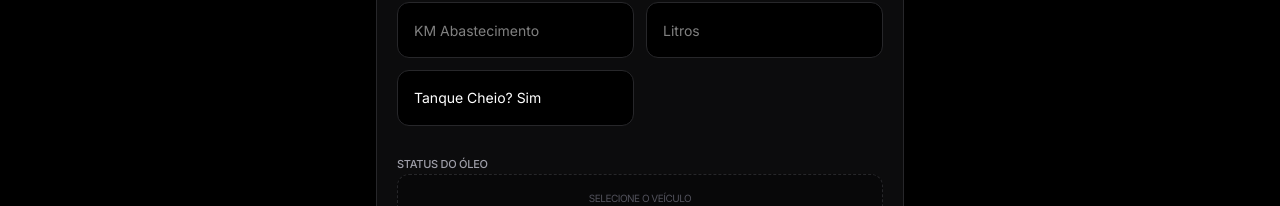
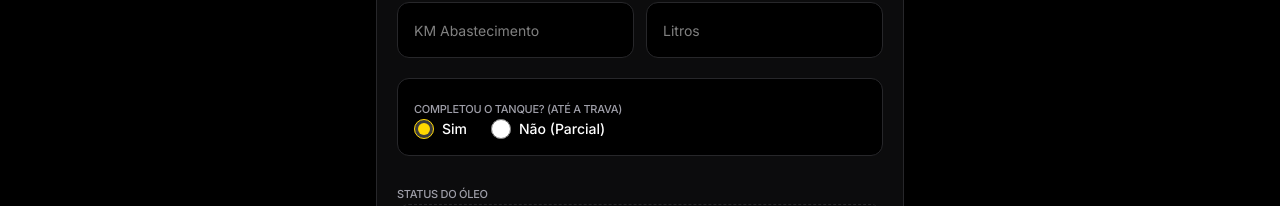
Before and after one commit to Cetec26/cetec-appfrota, a React (Vite) app: page / in a window 1280 px wide. Shown: the part 423-629 px from the top of the page. Built offline with nearby package versions, Linux system fonts and the light colour scheme; no server answers.

Commit message:
feat: altera input de tanque cheio para radio buttons

```diff
--- a/src/App.tsx
+++ b/src/App.tsx
@@ -832,15 +832,32 @@ export default function App() {
                       )}
                     />
                   </div>
-                  <div className="space-y-1">
-                    <select
-                      value={fuelingData.tanque_cheio}
-                      onChange={e => setFuelingData({ ...fuelingData, tanque_cheio: e.target.value })}
-                      className="w-full bg-black border border-zinc-800 rounded-xl px-4 h-14 text-sm focus:ring-2 focus:ring-[#FFD700] outline-none transition-all appearance-none"
-                    >
-                      <option value="Sim">Tanque Cheio? Sim</option>
-                      <option value="Não">Tanque Cheio? Não (Parcial)</option>
-                    </select>
+                  <div className="col-span-2 space-y-2 mt-2 bg-black border border-zinc-800 p-4 rounded-xl">
+                    <label className="text-[11px] font-medium text-zinc-400 uppercase tracking-tight">Completou o Tanque? (Até a trava)</label>
+                    <div className="flex gap-6">
+                      <label className="flex items-center gap-2 text-sm text-white font-medium cursor-pointer">
+                        <input
+                          type="radio"
+                          name="tanque_cheio"
+                          value="Sim"
+                          checked={fuelingData.tanque_cheio === "Sim"}
+                          onChange={e => setFuelingData({ ...fuelingData, tanque_cheio: e.target.value })}
+                          className="w-5 h-5 accent-[#FFD700] cursor-pointer"
+                        />
+                        Sim
+                      </label>
+                      <label className="flex items-center gap-2 text-sm text-white font-medium cursor-pointer">
+                        <input
+                          type="radio"
+                          name="tanque_cheio"
+                          value="Não"
+                          checked={fuelingData.tanque_cheio === "Não"}
+                          onChange={e => setFuelingData({ ...fuelingData, tanque_cheio: e.target.value })}
+                          className="w-5 h-5 accent-[#FFD700] cursor-pointer"
+                        />
+                        Não (Parcial)
+                      </label>
+                    </div>
                   </div>
                 </div>
 
```
